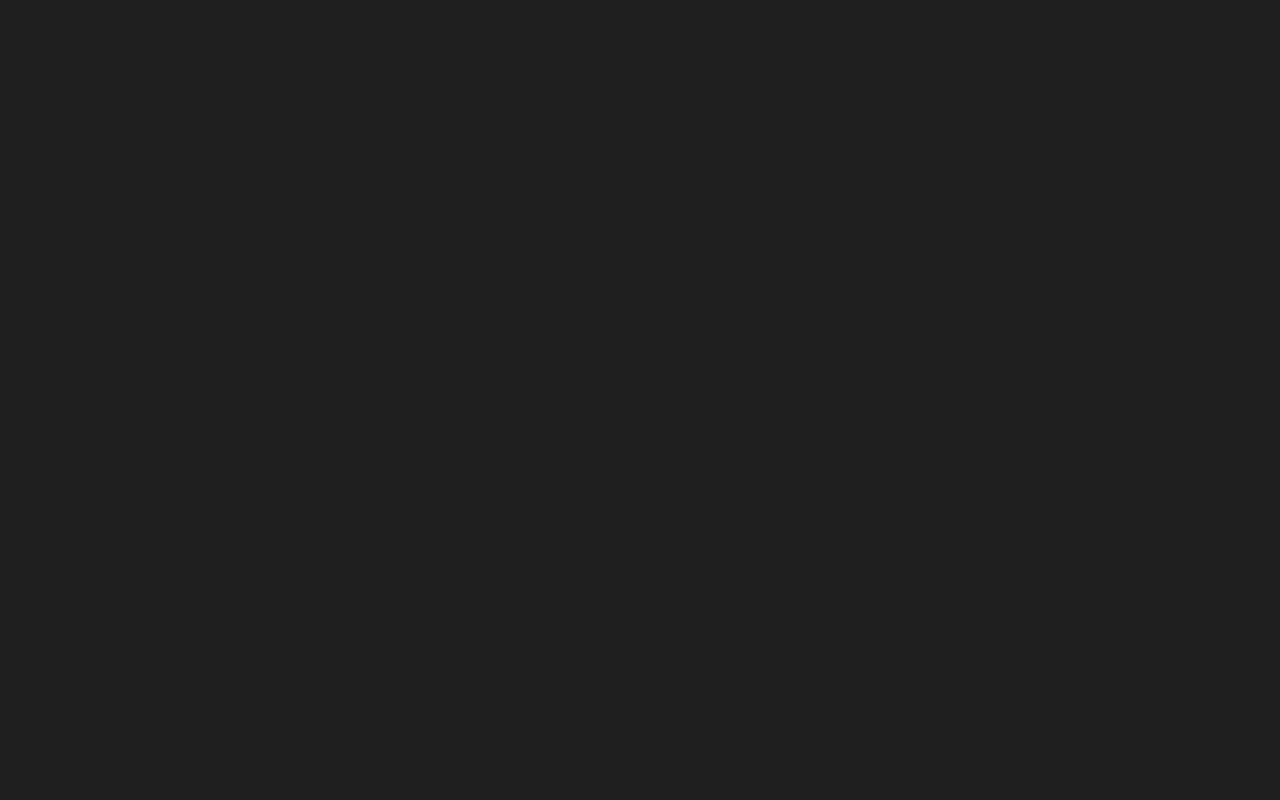
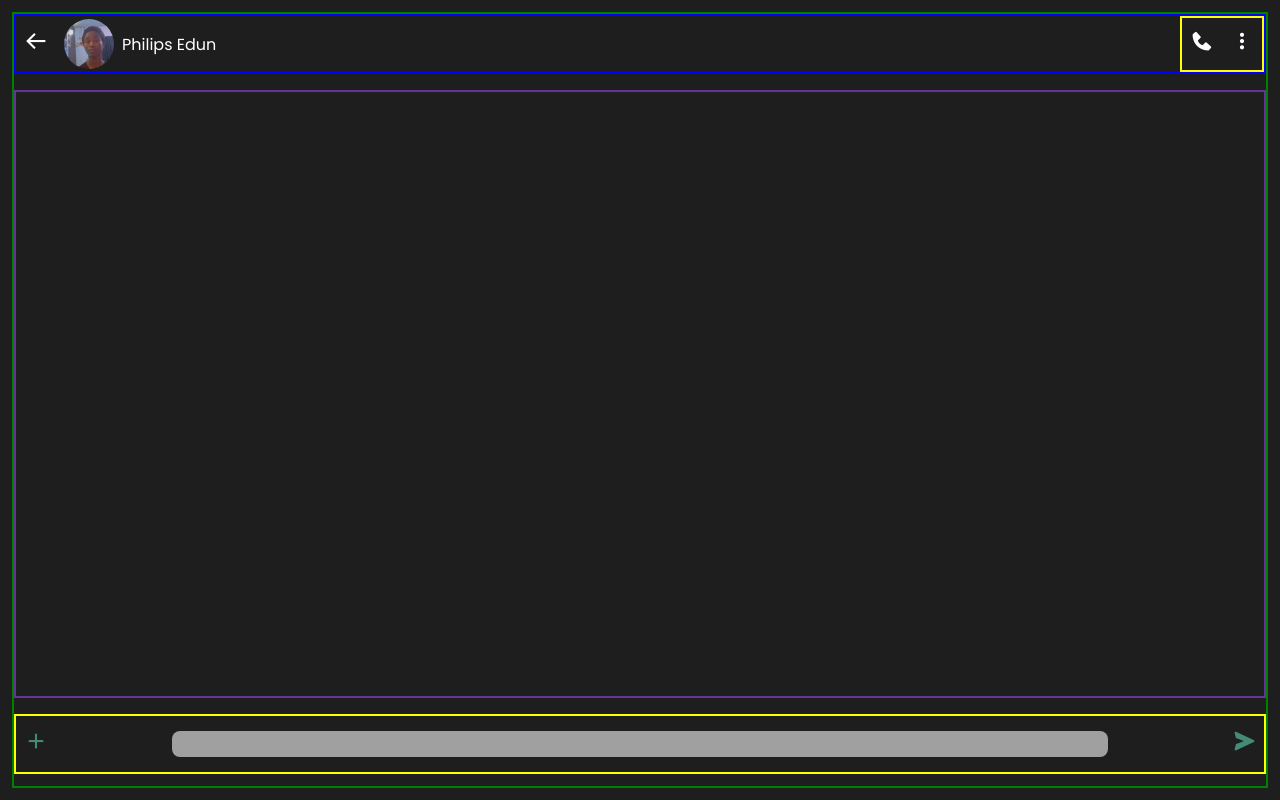
Before and after one commit to philips-of-ng/Chatee, a React (Vite) app: page /personal-chat in a window 1280 px wide. Before the commit this address had no page. Built offline with nearby package versions, Linux system fonts and the light colour scheme.

Commit message:
morning already

```diff
--- a/src/App.jsx
+++ b/src/App.jsx
@@ -5,6 +5,7 @@ import './app.css'
 import { useAuth, AuthProvider } from './context/AuthContext.jsx'
 import { AppProvider, } from './context/AppContext.jsx'
 import MainView from './pages/MainView'
+import PersonalChat from './components/PersonalChat.jsx'
 
 const App = () => {
 
@@ -16,6 +17,8 @@ const App = () => {
             <Routes>
 
               <Route path='/' element={<Main_or_Welcome />} />
+
+              <Route path='/personal-chat' element={<PersonalChat />} />
 
             </Routes>
           </Router>
--- a/src/assets/assets.js
+++ b/src/assets/assets.js
@@ -2,8 +2,10 @@ import chatee_logo from './chatee.png'
 import intro_img from './intro.png'
 import upload_image from './input_picture.png'
 
+import userImage from './philips.JPG'
+
 const assets = {
-  chatee_logo, intro_img, upload_image
+  chatee_logo, intro_img, upload_image, userImage
 }
 
 export default assets
--- /dev/null
+++ b/src/components/OneListedChat.jsx
@@ -0,0 +1,30 @@
+import React from 'react'
+import assets from '../assets/assets'
+import '../css/one-listed-chat.css'
+
+import { useNavigate } from 'react-router-dom'
+
+const OneListedChat = ({ chatDetails }) => {
+
+  const navigate = useNavigate()
+
+  return (
+    <div onClick={() => navigate('/personal-chat')} className='one-listed-chat'>
+      <div className='olc-left'>
+        <img src={assets.userImage} alt="" />
+
+        <div>
+          <p>Philips Edun</p>
+          <span>Lets get the world! 🚀</span>
+        </div>
+      </div>
+
+      <div className='olc-right'>
+        <p>5 mins</p>
+        <span>30</span>
+      </div>
+    </div>
+  )
+}
+
+export default OneListedChat
--- /dev/null
+++ b/src/components/PersonalChat.jsx
@@ -0,0 +1,38 @@
+import React from 'react'
+import '../css/personal-chat.css'
+import assets from '../assets/assets'
+
+const PersonalChat = () => {
+
+  return (
+    <div className='personal-chat'>
+      <div className='pc-top'>
+        <div className='pc-top-left'>
+          <button><i class='bx bx-arrow-back'></i></button>
+          <img src={assets.userImage} alt="" />
+          <p>Philips Edun</p>
+        </div>
+
+        <div className='pc-top-right'>
+          <button><i class='bx bxs-phone' ></i></button>
+          <button><i class='bx bx-dots-vertical-rounded' ></i></button>
+        </div>
+      </div>
+
+      <div className='pc-main'>
+
+      </div>
+
+      <div className='pc-bottom'>
+        <button><i class='bx bx-plus' ></i></button>
+
+        <input type="text" />
+
+        <button><i class='bx bxs-send' ></i></button>
+      </div>
+    </div>
+  )
+
+}
+
+export default PersonalChat
--- a/src/css/messages-view.css
+++ b/src/css/messages-view.css
@@ -47,4 +47,5 @@
   width: 100%;
   padding: 8px;
   border-radius: 20px;
+  outline: none;
 }
--- /dev/null
+++ b/src/css/one-listed-chat.css
@@ -0,0 +1,55 @@
+.one-listed-chat {
+  /* border: 2px solid yellow; */
+  padding: 12px 0;
+  display: flex;
+  color: white;
+
+  display: flex;
+  justify-content: space-between;
+  align-items: center;
+}
+
+.olc-left {
+  display: flex;
+  align-items: center;
+  gap: 10px;
+}
+
+.olc-left img {
+  height: 60px;
+  width: 60px;
+  border-radius: 100%;
+  border: 1px solid white;
+  object-position: center;
+  object-fit: cover;
+}
+
+.olc-left div p {
+  font-size: 1.1em;
+  font-weight: 600;
+}
+
+.olc-left div span {
+  color: #A0A0A0;
+}
+
+
+.olc-right {
+  text-align: right;
+}
+
+.olc-right p {
+  color: #A0A0A0;
+  font-weight: 500;
+}
+
+.olc-right span {
+  background-color: #00C608;
+  font-size: 0.8em;
+  width: 30px;
+  height: 30px;
+  display: inline-flex;
+  align-items: center;
+  justify-content: center;
+  border-radius: 100%;
+}
--- /dev/null
+++ b/src/css/personal-chat.css
@@ -0,0 +1,93 @@
+:root {
+  --color-main: rgb(69, 138, 119)
+}
+
+.personal-chat {
+  height: 100%;
+  width: 100%;
+  border: 2px solid green;
+  color: white;
+
+  display: flex;
+  flex-direction: column;
+  justify-content: space-between;
+  padding-bottom: 12px;
+}
+
+.pc-top {
+  height: 60px;
+  border: 2px solid blue;
+  display: flex;
+  justify-content: space-between;
+}
+
+.pc-top-left {
+  display: flex;
+  align-items: center;
+  gap: 8px;
+}
+
+.pc-top-left button {
+  height: 50px;
+  width: 40px;
+  font-size: 25px;
+  color: white;
+  background-color: transparent;
+  border: none;
+}
+
+.pc-top-left img {
+  width: 50px;
+  height: 50px;
+  border-radius: 100%;
+  object-fit: cover;
+  object-position: center;
+}
+
+.pc-top-right {
+  border: 2px solid yellow;
+  display: flex;
+  align-items: center;
+}
+
+.pc-top-right button {
+  height: 50px;
+  width: 40px;
+  font-size: 25px;
+  color: white;
+  background-color: transparent;
+  border: none;
+}
+
+
+.pc-main {
+  height: 80%;
+  border: 2px solid rebeccapurple;
+}
+
+.pc-bottom {
+  height: 60px;
+  border: 2px solid yellow;
+  display: flex;
+  align-items: center;
+  justify-content: space-between;
+}
+
+.pc-bottom button {
+  height: 50px;
+  width: 40px;
+  font-size: 25px;
+  color: var(--color-main);
+  background-color: transparent;
+  border: none;
+}
+
+.pc-bottom input {
+  width: 75%;
+  padding: 3px 10px;
+  border-radius: 8px;
+  border: none;
+  outline: none;
+  background-color: #A0A0A0;
+  color: white;
+}
--- a/src/pages/MessagesView.jsx
+++ b/src/pages/MessagesView.jsx
@@ -2,6 +2,7 @@ import React from 'react'
 import '../css/messages-view.css'
 
 import assets from '../assets/assets.js'
+import OneListedChat from '../components/OneListedChat.jsx'
 
 const MessagesView = () => {
   return (
@@ -20,7 +21,11 @@ const MessagesView = () => {
         <input type="text" placeholder='Search for a chat...' />
       </div>
 
-      Meesages view
+      <div className='chat-list'>
+        <OneListedChat />
+        <OneListedChat />
+        <OneListedChat />
+      </div>
 
 
     </div>
--- a/vite.config.js
+++ b/vite.config.js
@@ -7,5 +7,6 @@ export default defineConfig({
   server: {
     host: true,
     allowedHosts: 'all'
-  }
+  },
+  assetsInclude: ['**/*.JPG'],
 })
```
Also changed, not shown: src/assets/philips.JPG (added).
